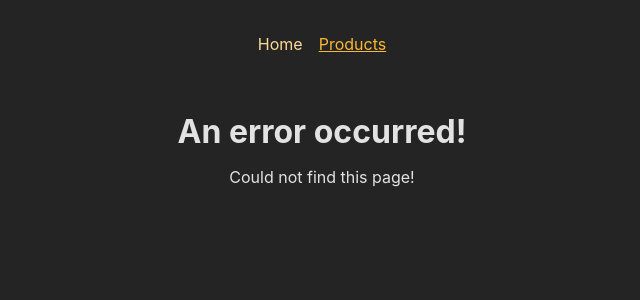
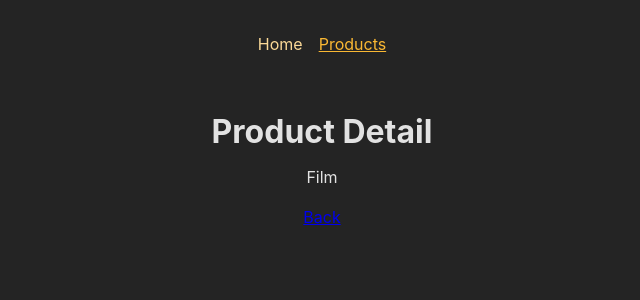
Before and after one commit to Midnajt/reactSkilling, a React (Create React App) app: page /products/Film in a window 1280 px wide. Shown: the top 300 px of the page, without its empty margins (318-958 px from the left). Built offline with nearby package versions, Linux system fonts and the light colour scheme.

Commit message:
section finished

```diff
--- a/src/App.js
+++ b/src/App.js
@@ -17,6 +17,7 @@ import HomePage from "./pages/Home";
 import Products from "./pages/Product";
 import RootLayout from "./pages/Root";
 import ErrorPage from "./pages/Error";
+import ProductDetailPage from "./pages/ProductDetail";
 
 const router = createBrowserRouter([
   {
@@ -24,8 +25,9 @@ const router = createBrowserRouter([
     element: <RootLayout />,
     errorElement: <ErrorPage />,
     children: [
-      { path: "/", element: <HomePage /> },
-      { path: "/products", element: <Products /> },
+      { index: true, element: <HomePage /> },
+      { path: "products", element: <Products /> },
+      { path: "products/:productId", element: <ProductDetailPage /> },
     ],
   },
 ]);
--- a/src/pages/Home.js
+++ b/src/pages/Home.js
@@ -5,17 +5,17 @@ function Home() {
   const navigate = useNavigate();
 
   function navigationHandler() {
-    navigate("/products");
+    navigate("products");
   }
 
   return (
     <>
       <h1>My Home 0_o page</h1>
       <p>
-        Go to <Link to="/products">The list of products</Link>
+        Go to <Link to="products">The list of products</Link>
       </p>
       <p>
-        <button onClick={navigationHandler}>Navigate</button>
+        <button onClick={navigationHandler}>Navigate to products</button>
       </p>
     </>
   );
--- a/src/pages/Product.js
+++ b/src/pages/Product.js
@@ -1,7 +1,27 @@
 import React from "react";
+import { Link } from "react-router-dom";
+
+const PRODUCTS = [
+  { id: "p1", title: "Książka" },
+  { id: "p2", title: "Film" },
+  { id: "p3", title: "Gra" },
+];
 
 function Product() {
-  return <h1>Product page</h1>;
+  return (
+    <>
+      <h1>Product page</h1>
+      <ul>
+        {PRODUCTS.map((prod) => (
+          <li key={prod.id}>
+            <Link to={prod.title} relative="">
+              {prod.title}
+            </Link>
+          </li>
+        ))}
+      </ul>
+    </>
+  );
 }
 
 export default Product;
--- /dev/null
+++ b/src/pages/ProductDetail.js
@@ -0,0 +1,20 @@
+import React from "react";
+import { useParams, Link } from "react-router-dom";
+
+function ProductDetailPage() {
+  const params = useParams();
+
+  return (
+    <>
+      <h1>Product Detail</h1>
+      <p>{params.productId}</p>
+      <p>
+        <Link to=".." relative="path">
+          Back
+        </Link>
+      </p>
+    </>
+  );
+}
+
+export default ProductDetailPage;
```
